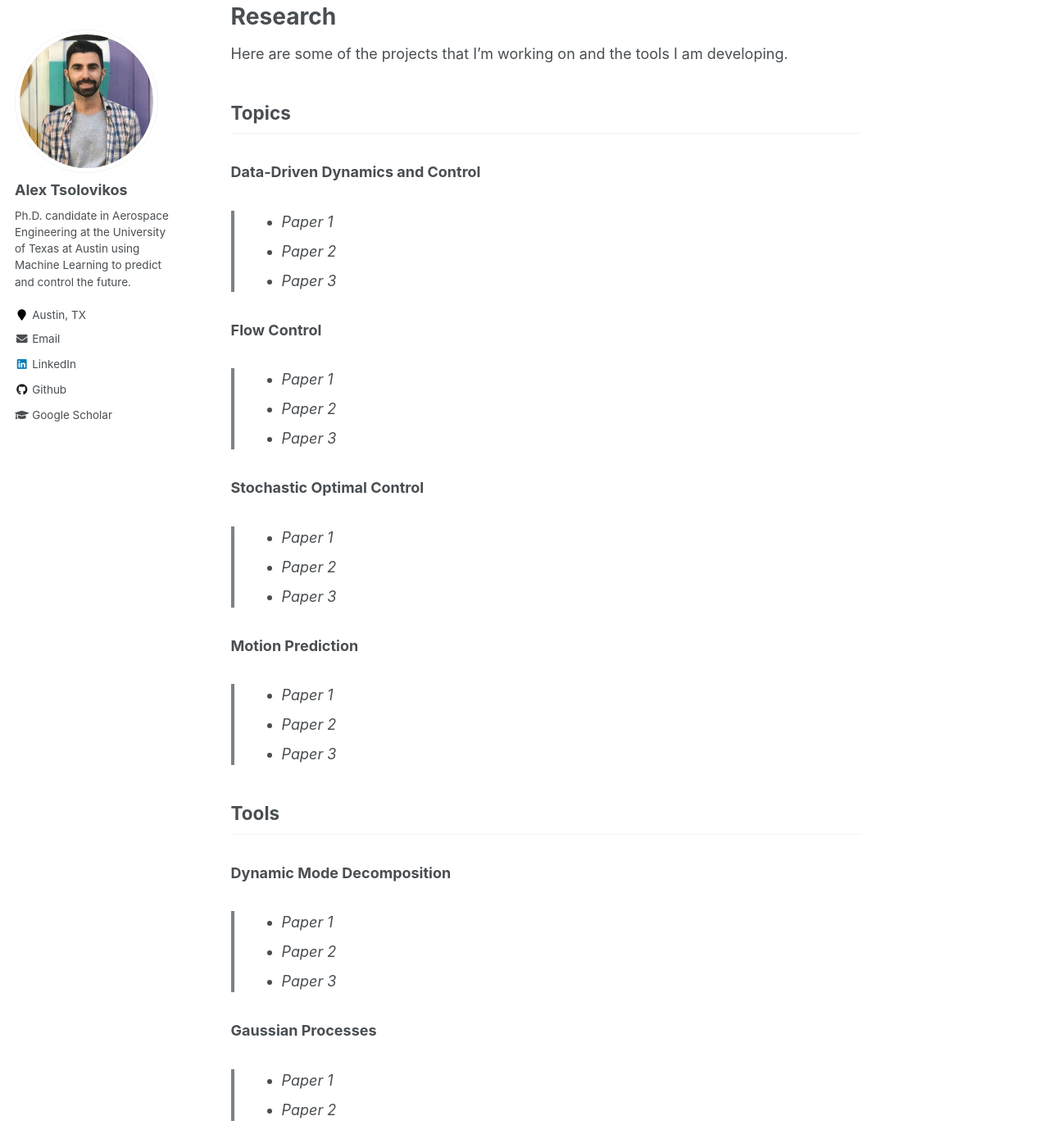
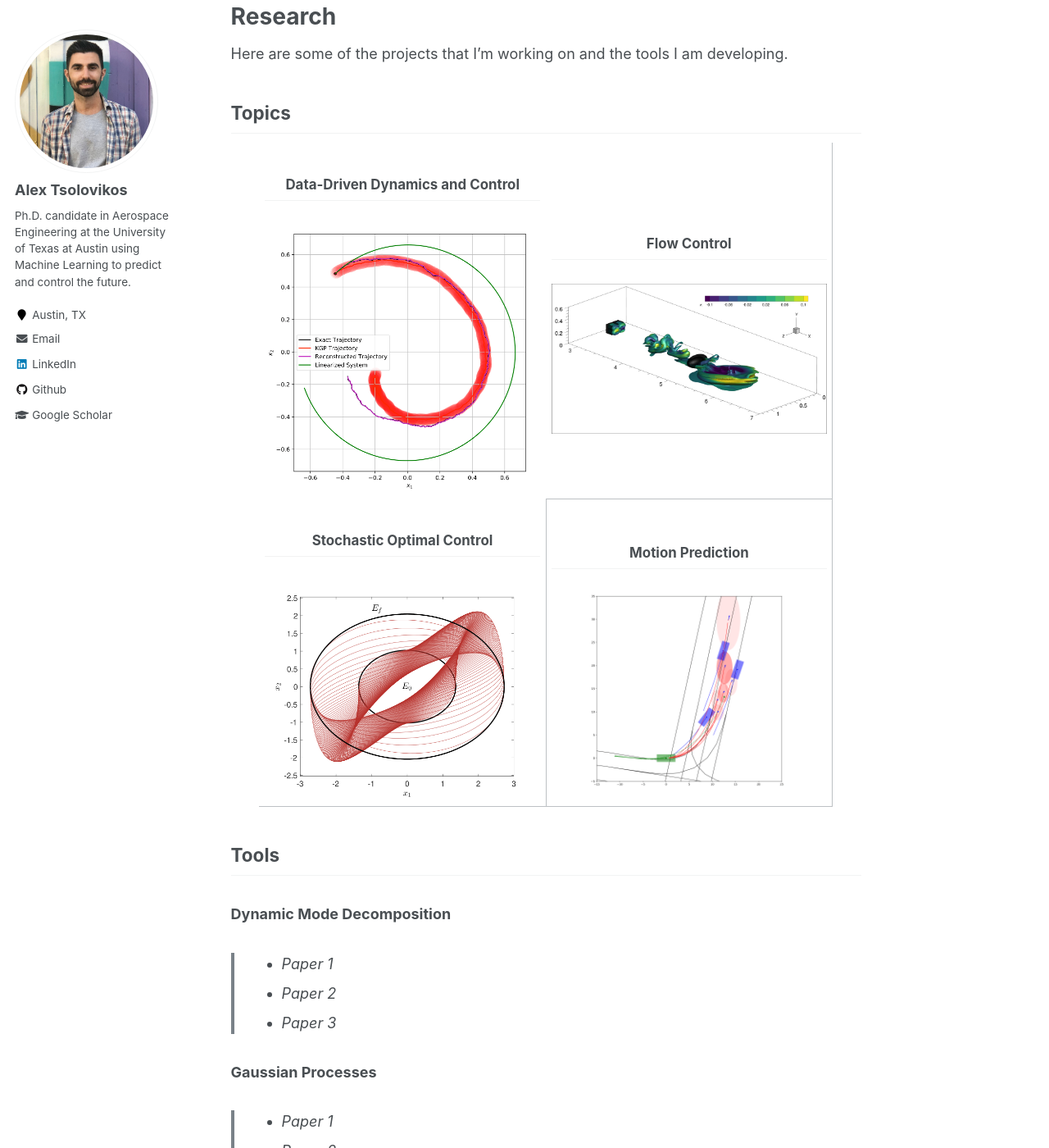
Before and after one commit to alextsolovikos/alextsolovikos.github.io, a Jekyll site: the page built from _pages/about.md, in a window 1280 px wide and 1400 px high, scrolled down 473 px. Shown: the whole window at 82% size. Built offline with Jekyll 4.4.1, drawn with Linux system fonts in a browser that asks for light colours; some of the changed text lies outside the part shown.

Commit message:
Update about.md

```diff
--- a/_pages/about.md
+++ b/_pages/about.md
@@ -20,43 +20,6 @@
 ## Topics
 
 
-### Data-Driven Dynamics and Control
-> - Paper 1
-> - Paper 2
-> - Paper 3
-
-### Flow Control
-> - Paper 1
-> - Paper 2
-> - Paper 3
-
-### Stochastic Optimal Control
-> - Paper 1
-> - Paper 2
-> - Paper 3
-
-### Motion Prediction
-> - Paper 1
-> - Paper 2
-> - Paper 3
-
-
-## Tools
-
-
-### Dynamic Mode Decomposition
-> - Paper 1
-> - Paper 2
-> - Paper 3
-
-### Gaussian Processes
-> - Paper 1
-> - Paper 2
-
-### Transformers
-> - (Coming soon)
-
-
 <table style="width: 700px; height: 446px; margin-left: auto; margin-right: auto; border: 0px solid black;">
 <tbody>
 <tr>
```
Also changed, not shown: other parts of _pages/about.md (+16 -0 lines).
